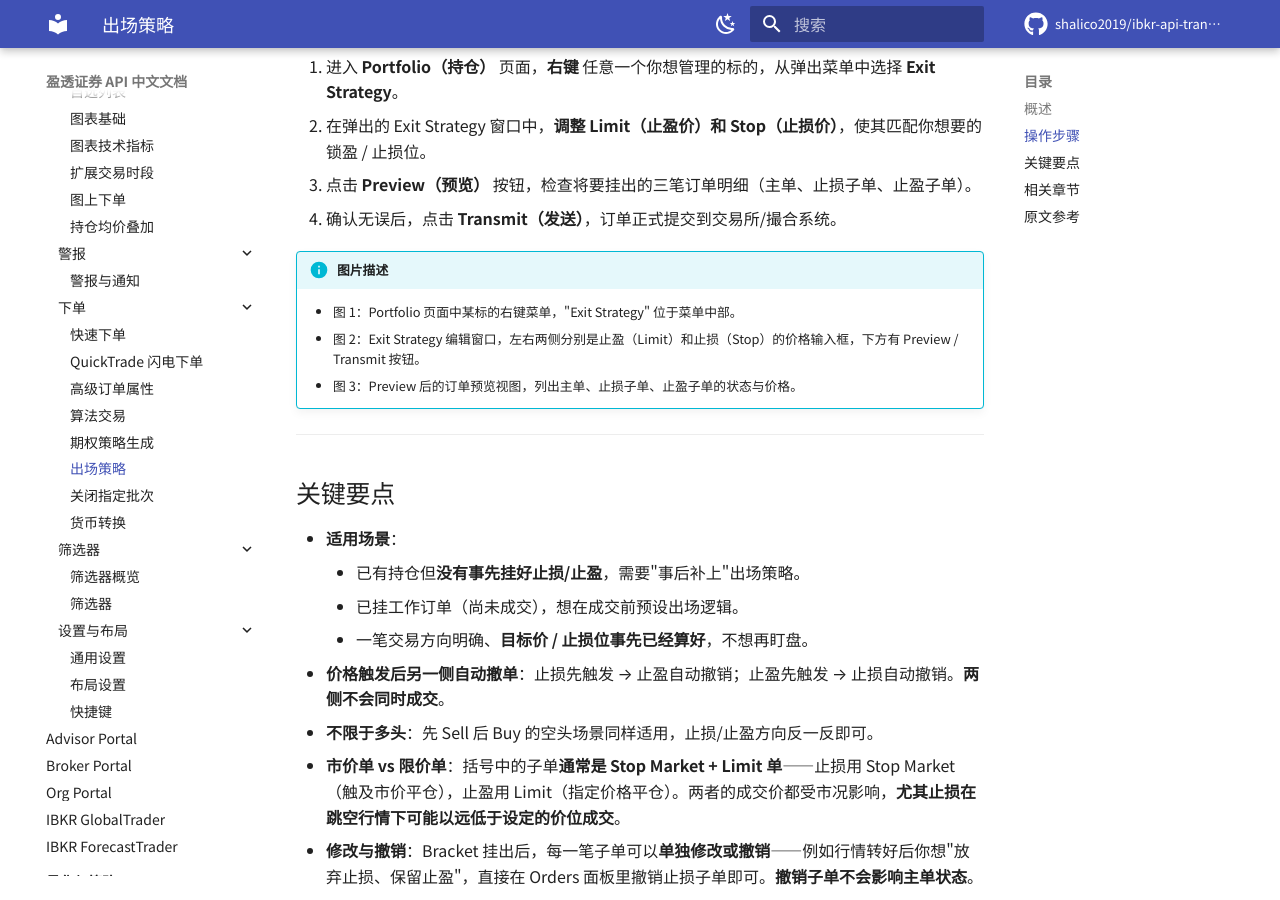
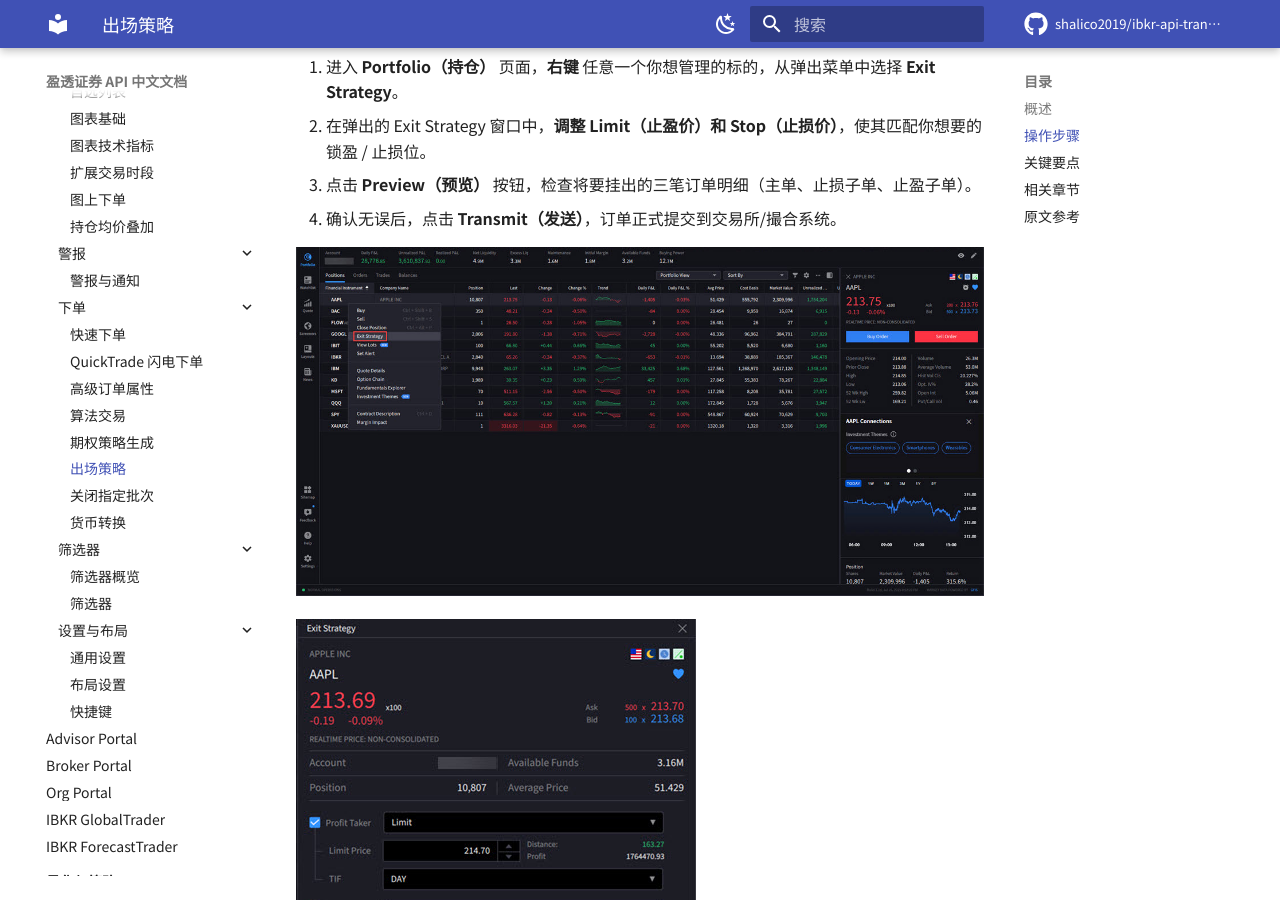
Before and after one commit to shalico2019/ibkr-api-translation, an MkDocs documentation site: the page built from docs/ibkrdesktop/exit-strategy.md, in a window 1280 px wide and 900 px high, scrolled down 648 px. Built offline with MkDocs 1.6.1 and Material for MkDocs 9.7.7, drawn with Linux system fonts in a browser that asks for light colours; comment, search, counter and statistics services are not loaded.

Commit message:
docs(ibkrdesktop): exit-strategy 补图 3 张
- exit-strategy.jpg: Portfolio 页面中某标的右键菜单, 'Exit Strategy' 位于菜单中部 (源站步骤 1)
- exit-strategy1.jpg: Exit Strategy 编辑窗口, 左右分别是 Limit / Stop 价格输入框, 下方 Preview / Transmit 按钮 (源站步骤 2)
- exit-strategy2.jpg: Preview 后的订单预览视图, 列出主单、止损子单、止盈子单的状态与价格 (源站步骤 3)
- 3 张图均下载自 https://www.ibkrguides.com/ibkrdesktop/resources/images/exit-strategy{,1,2}.jpg
- 替换 exit-strategy.md 中 `!!! info '图片描述'` 占位为 3 张 markdown 图片
  alt / title 沿用源站英文措辞, 路径全部为 resources/images/...
- mkdocs --strict: 0 ERROR (3 张图均能正确解析, site/ibkrdesktop/resources/images/ 三份均被复制)

```diff
--- a/docs/ibkrdesktop/exit-strategy.md
+++ b/docs/ibkrdesktop/exit-strategy.md
@@ -21,10 +21,11 @@
 3. 点击 **Preview（预览）** 按钮，检查将要挂出的三笔订单明细（主单、止损子单、止盈子单）。
 4. 确认无误后，点击 **Transmit（发送）**，订单正式提交到交易所/撮合系统。
 
-!!! info "图片描述"
-    - 图 1：Portfolio 页面中某标的右键菜单，"Exit Strategy" 位于菜单中部。
-    - 图 2：Exit Strategy 编辑窗口，左右两侧分别是止盈（Limit）和止损（Stop）的价格输入框，下方有 Preview / Transmit 按钮。
-    - 图 3：Preview 后的订单预览视图，列出主单、止损子单、止盈子单的状态与价格。
+![Portfolio right-click menu with Exit Strategy option](resources/images/exit-strategy.jpg "Portfolio - Right Click Exit Strategy")
+
+![Exit Strategy window with limit/stop price inputs and Preview button](resources/images/exit-strategy1.jpg "Exit Strategy - Edit Limit/Stop")
+
+![Order preview showing parent, stop-loss and profit-taker child orders](resources/images/exit-strategy2.jpg "Exit Strategy - Order Preview")
 
 ---
 
```
Also changed, not shown: docs/ibkrdesktop/rapid-order-entry.md (+4 -0 lines), docs/ibkrdesktop/resources/images/exit-strategy.jpg (added), docs/ibkrdesktop/resources/images/exit-strategy1.jpg (added), docs/ibkrdesktop/resources/images/exit-strategy2.jpg (added), docs/ibkrdesktop/resources/images/rapid-order-entry1.png (added).
